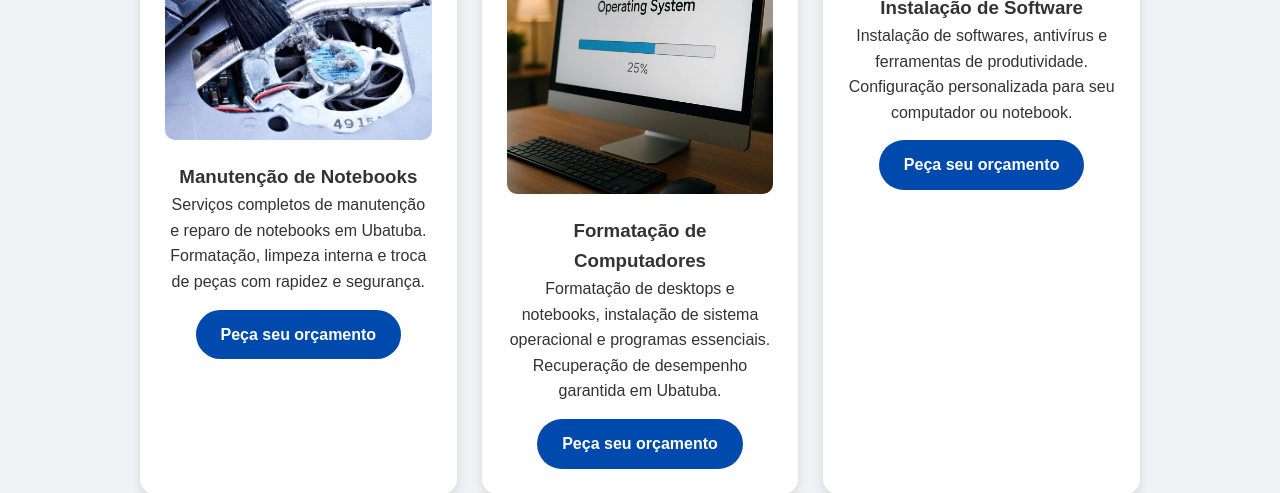
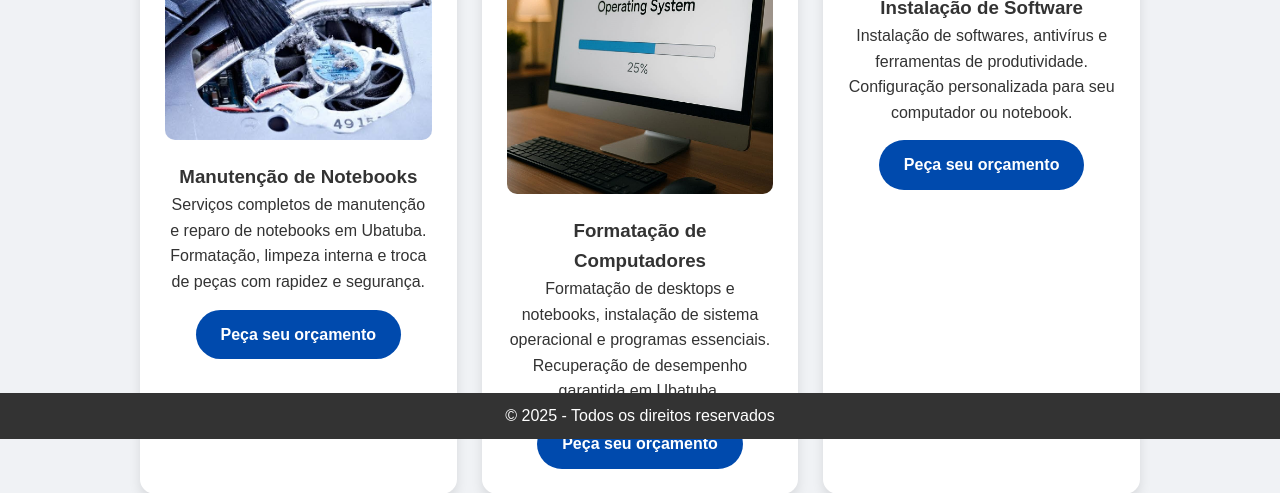
Before and after one commit to regisinformatica/Site, a plain HTML site: page servicos.html in a window 1280 px wide. Shown: the part 361-854 px from the top of the page. Drawn offline with nearby package versions, Linux system fonts and the light colour scheme.

Commit message:
Add files via upload

```diff
--- a/servicos.html
+++ b/servicos.html
@@ -70,7 +70,7 @@
 </main>
 
 <footer>
-    <p>&copy; 2025 Régis - Técnico de Informática | Ubatuba</p>
+  <p>© 2025 - Todos os direitos reservados</p>
 </footer>
 
 <!-- AOS JS -->
--- a/style.css
+++ b/style.css
@@ -73,3 +73,19 @@
     transform: translateY(-3px);
     box-shadow: 0 6px 12px rgba(0,0,0,0.2);
 }
+
+/* Footer padrão para todo o site */
+footer {
+    background-color: #333;
+    color: white;
+    text-align: center;
+    padding: 10px 0;
+    position: fixed;  /* fixa no rodapé */
+    bottom: 0;
+    width: 100%;
+    z-index: 100;
+}
+
+footer p {
+    margin: 0;
+}
```
Also changed, not shown: index.html (+0 -12 lines).
